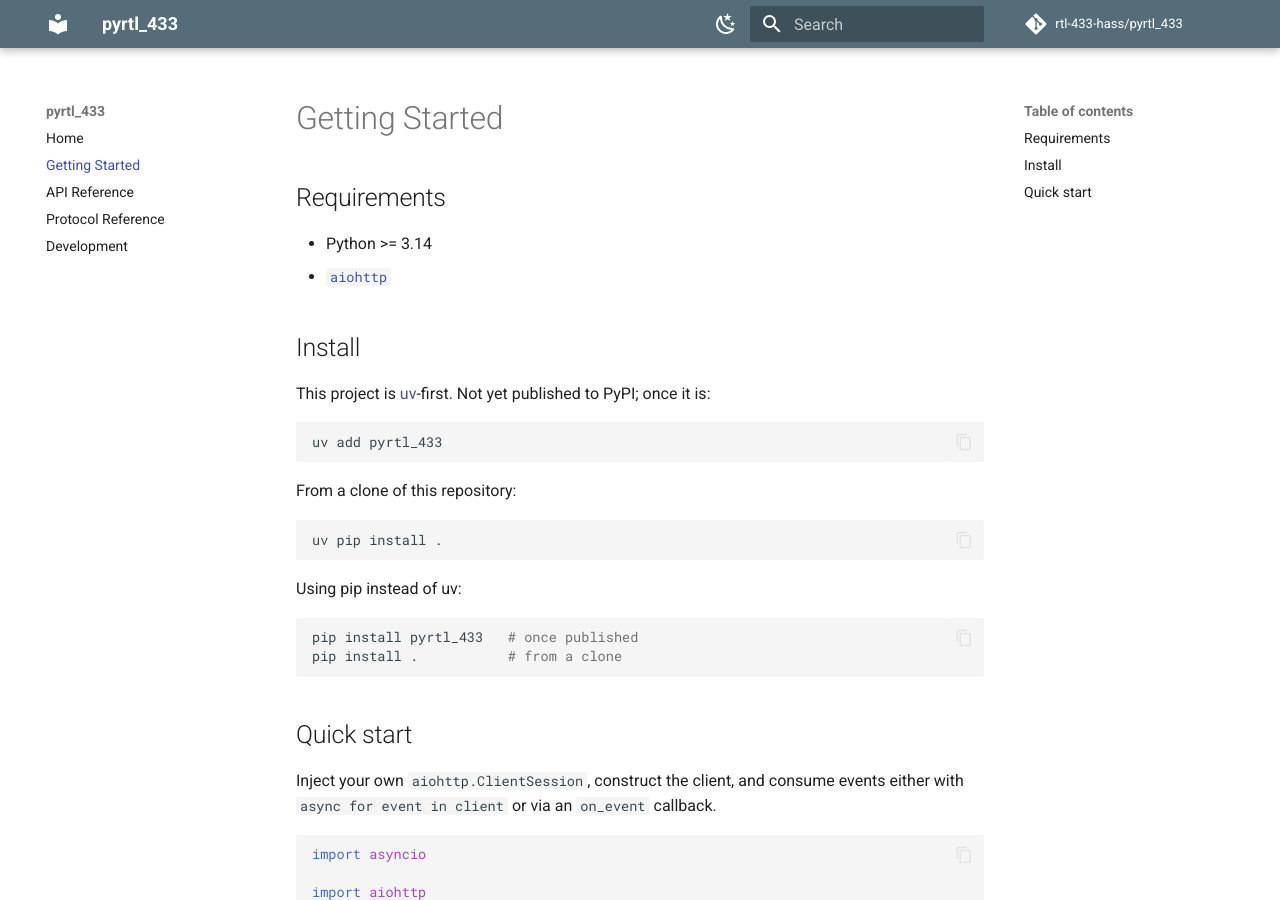
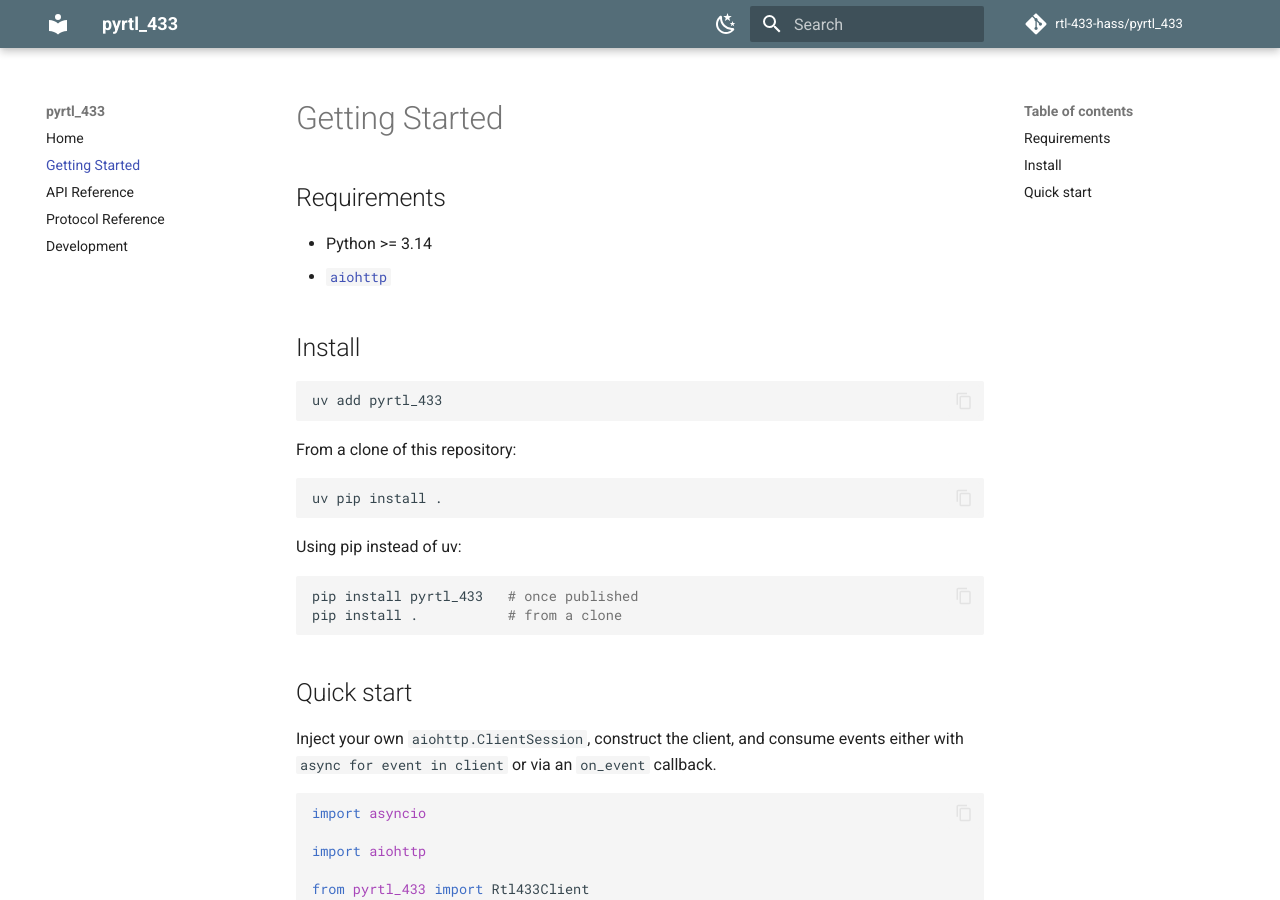
Before and after one commit to rtl-433-hass/pyrtl_433, an MkDocs documentation site: the page built from docs/quickstart.md, in a window 1280 px wide and 900 px high. Built offline with MkDocs 1.6.1 and Material for MkDocs 9.7.7, drawn with Linux system fonts in a browser that asks for light colours; comment, search, counter and statistics services are not loaded; the version menu is left out.

Commit message:
docs: drop uv-first / not-yet-on-PyPI note

````diff
--- a/docs/quickstart.md
+++ b/docs/quickstart.md
@@ -6,9 +6,6 @@
 - [`aiohttp`](https://docs.aiohttp.org/)
 
 ## Install
-
-This project is [uv](https://docs.astral.sh/uv/)-first. Not yet published to
-PyPI; once it is:
 
 ```sh
 uv add pyrtl_433
````
